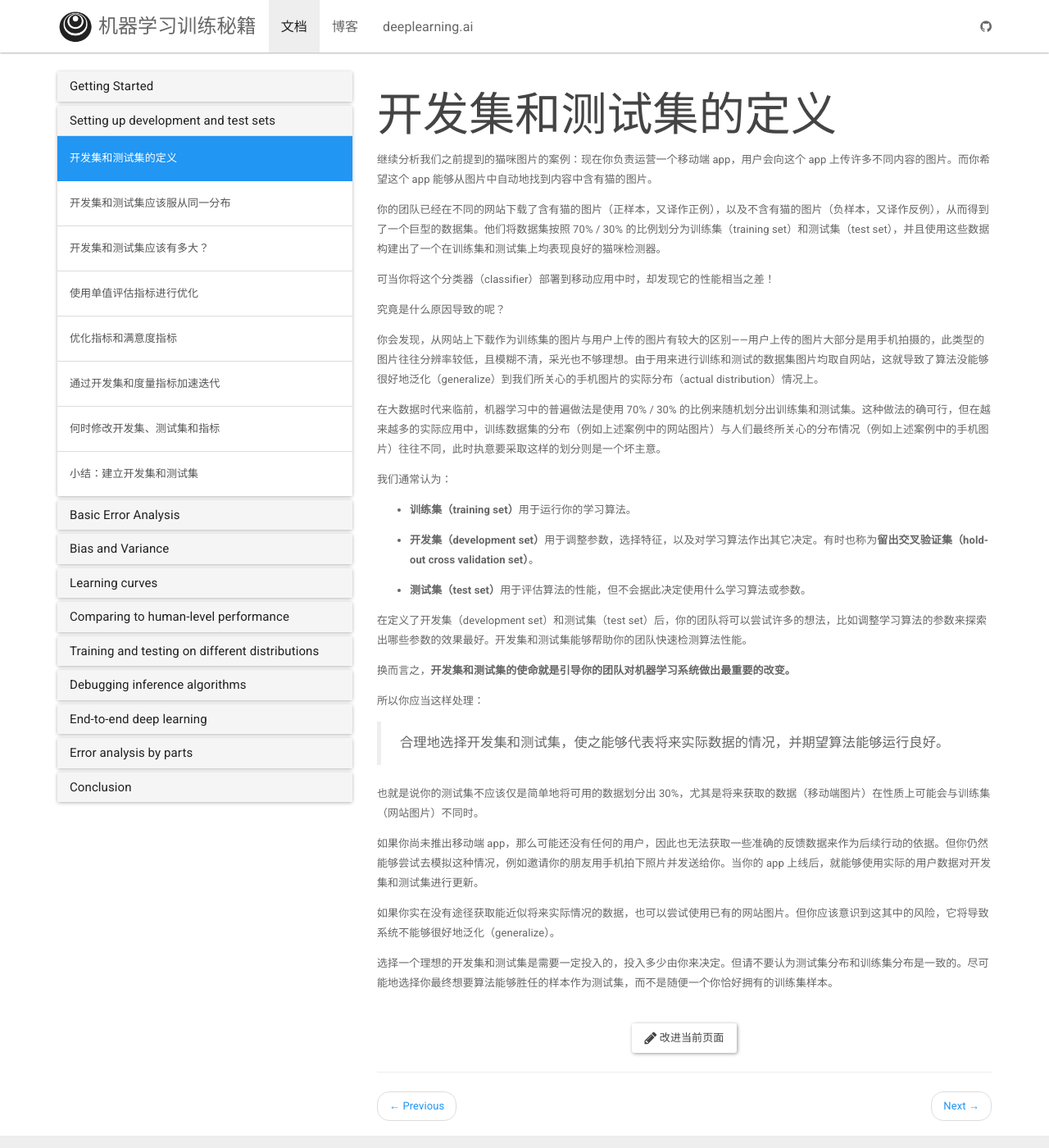
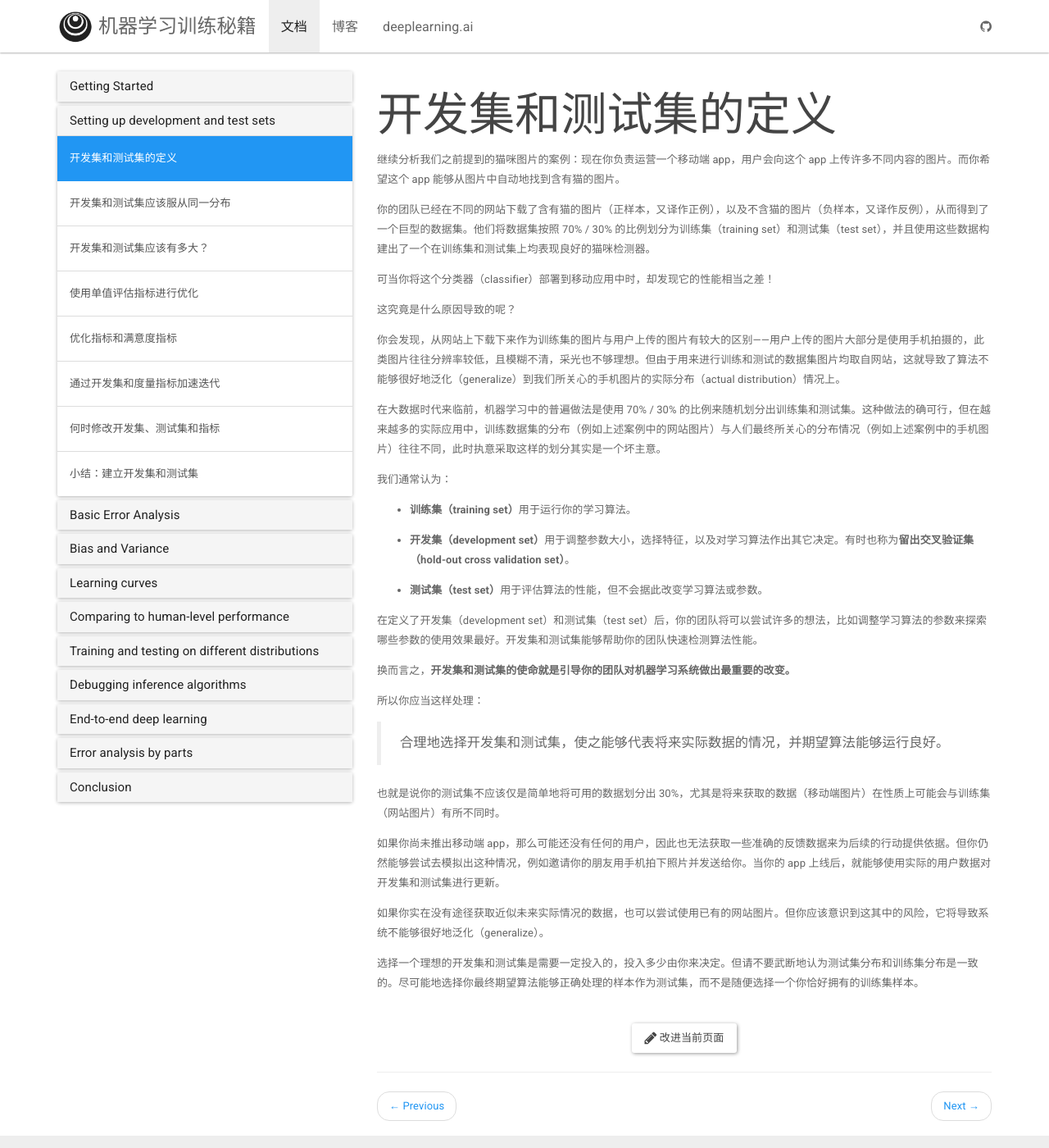
Before and after one commit to deeplearning-ai/machine-learning-yearning-cn, a Jekyll site: the page built from _docs/Setting up development and test sets/ch05.md, in a window 1280 px wide and 1400 px high. Shown: the whole window at 82% size. Built offline with Jekyll 4.4.1, drawn with Linux system fonts in a browser that asks for light colours; nearby versions of some CDN libraries.

Commit message:
Update ch05.md (#20)

```diff
--- a/_docs/Setting up development and test sets/ch05.md
+++ b/_docs/Setting up development and test sets/ch05.md
@@ -3,27 +3,27 @@ title: 开发集和测试集的定义
 permalink: /docs/ch05/
 ---
 
-继续分析我们之前提到的猫咪图片的案例：现在你负责运营一个移动端 app，用户会向这个 app 上传许多不同内容的图片。而你希望这个 app 能够从图片中自动地找到内容中含有猫的图片。
+继续分析我们之前提到的猫咪图片的案例：现在你负责运营一个移动端 app，用户会向这个 app 上传许多不同内容的图片。而你希望这个 app 能够从图片中自动地找到含有猫的图片。
 
-你的团队已经在不同的网站下载了含有猫的图片（正样本，又译作正例），以及不含有猫的图片（负样本，又译作反例），从而得到了一个巨型的数据集。他们将数据集按照 70% / 30% 的比例划分为训练集（training set）和测试集（test set），并且使用这些数据构建出了一个在训练集和测试集上均表现良好的猫咪检测器。
+你的团队已经在不同的网站下载了含有猫的图片（正样本，又译作正例），以及不含猫的图片（负样本，又译作反例），从而得到了一个巨型的数据集。他们将数据集按照 70% / 30% 的比例划分为训练集（training set）和测试集（test set），并且使用这些数据构建出了一个在训练集和测试集上均表现良好的猫咪检测器。
 
 可当你将这个分类器（classifier）部署到移动应用中时，却发现它的性能相当之差！
 
-究竟是什么原因导致的呢？
+这究竟是什么原因导致的呢？
 
-你会发现，从网站上下载作为训练集的图片与用户上传的图片有较大的区别——用户上传的图片大部分是用手机拍摄的，此类型的图片往往分辨率较低，且模糊不清，采光也不够理想。由于用来进行训练和测试的数据集图片均取自网站，这就导致了算法没能够很好地泛化（generalize）到我们所关心的手机图片的实际分布（actual distribution）情况上。
+你会发现，从网站上下载下来作为训练集的图片与用户上传的图片有较大的区别——用户上传的图片大部分是使用手机拍摄的，此类图片往往分辨率较低，且模糊不清，采光也不够理想。但由于用来进行训练和测试的数据集图片均取自网站，这就导致了算法不能够很好地泛化（generalize）到我们所关心的手机图片的实际分布（actual distribution）情况上。
 
-在大数据时代来临前，机器学习中的普遍做法是使用 70% / 30% 的比例来随机划分出训练集和测试集。这种做法的确可行，但在越来越多的实际应用中，训练数据集的分布（例如上述案例中的网站图片）与人们最终所关心的分布情况（例如上述案例中的手机图片）往往不同，此时执意要采取这样的划分则是一个坏主意。
+在大数据时代来临前，机器学习中的普遍做法是使用 70% / 30% 的比例来随机划分出训练集和测试集。这种做法的确可行，但在越来越多的实际应用中，训练数据集的分布（例如上述案例中的网站图片）与人们最终所关心的分布情况（例如上述案例中的手机图片）往往不同，此时执意采取这样的划分其实是一个坏主意。
 
 我们通常认为：
 
 - **训练集（training set）**用于运行你的学习算法。
 
-- **开发集（development set）**用于调整参数，选择特征，以及对学习算法作出其它决定。有时也称为**留出交叉验证集（hold-out cross validation set）**。
+- **开发集（development set）**用于调整参数大小，选择特征，以及对学习算法作出其它决定。有时也称为**留出交叉验证集（hold-out cross validation set）**。
 
-- **测试集（test set）**用于评估算法的性能，但不会据此决定使用什么学习算法或参数。
+- **测试集（test set）**用于评估算法的性能，但不会据此改变学习算法或参数。
 
-在定义了开发集（development set）和测试集（test set）后，你的团队将可以尝试许多的想法，比如调整学习算法的参数来探索出哪些参数的效果最好。开发集和测试集能够帮助你的团队快速检测算法性能。
+在定义了开发集（development set）和测试集（test set）后，你的团队将可以尝试许多的想法，比如调整学习算法的参数来探索哪些参数的使用效果最好。开发集和测试集能够帮助你的团队快速检测算法性能。
 
 换而言之，**开发集和测试集的使命就是引导你的团队对机器学习系统做出最重要的改变。**
 
@@ -31,10 +31,10 @@ permalink: /docs/ch05/
 
  > 合理地选择开发集和测试集，使之能够代表将来实际数据的情况，并期望算法能够运行良好。
 
-也就是说你的测试集不应该仅是简单地将可用的数据划分出 30%，尤其是将来获取的数据（移动端图片）在性质上可能会与训练集（网站图片）不同时。
+也就是说你的测试集不应该仅是简单地将可用的数据划分出 30%，尤其是将来获取的数据（移动端图片）在性质上可能会与训练集（网站图片）有所不同时。
 
-如果你尚未推出移动端 app，那么可能还没有任何的用户，因此也无法获取一些准确的反馈数据来作为后续行动的依据。但你仍然能够尝试去模拟这种情况，例如邀请你的朋友用手机拍下照片并发送给你。当你的 app 上线后，就能够使用实际的用户数据对开发集和测试集进行更新。
+如果你尚未推出移动端 app，那么可能还没有任何的用户，因此也无法获取一些准确的反馈数据来为后续的行动提供依据。但你仍然能够尝试去模拟出这种情况，例如邀请你的朋友用手机拍下照片并发送给你。当你的 app 上线后，就能够使用实际的用户数据对开发集和测试集进行更新。
 
-如果你实在没有途径获取能近似将来实际情况的数据，也可以尝试使用已有的网站图片。但你应该意识到这其中的风险，它将导致系统不能够很好地泛化（generalize）。
+如果你实在没有途径获取近似未来实际情况的数据，也可以尝试使用已有的网站图片。但你应该意识到这其中的风险，它将导致系统不能够很好地泛化（generalize）。
 
-选择一个理想的开发集和测试集是需要一定投入的，投入多少由你来决定。但请不要认为测试集分布和训练集分布是一致的。尽可能地选择你最终想要算法能够胜任的样本作为测试集，而不是随便一个你恰好拥有的训练集样本。
+选择一个理想的开发集和测试集是需要一定投入的，投入多少由你来决定。但请不要武断地认为测试集分布和训练集分布是一致的。尽可能地选择你最终期望算法能够正确处理的样本作为测试集，而不是随便选择一个你恰好拥有的训练集样本。
```
